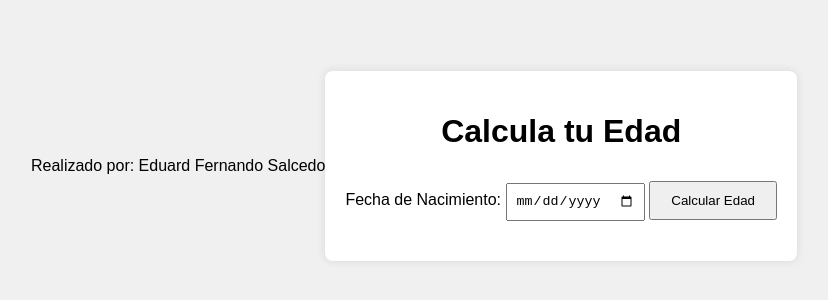
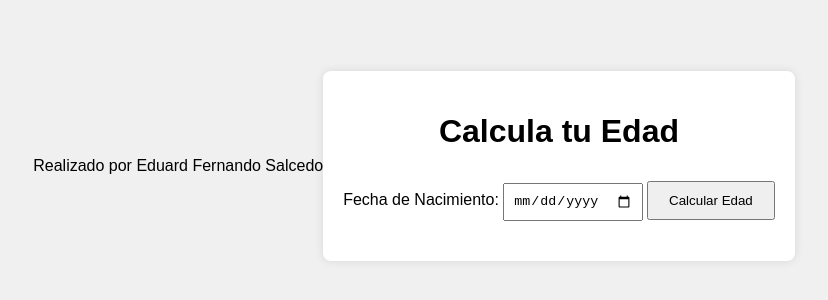
Before and after one commit to fernanjdjdj/calcula-tu-edad, a plain HTML site: page index.html in a window 1280 px wide. Shown: the part 234-534 px from the top of the page, without its empty margins (226-1054 px from the left). Drawn offline with Linux system fonts and the light colour scheme.

Commit message:
Update index.html

```diff
--- a/index.html
+++ b/index.html
@@ -4,7 +4,7 @@
     <meta charset="UTF-8">
     <meta name="viewport" content="width=device-width, initial-scale=1.0">
     <title>Calcula tu Edad </title>
-     Realizado por: Eduard Fernando Salcedo
+     Realizado por Eduard Fernando Salcedo
     <script src="script.js"></script>
     <link href="styles.css" rel="stylesheet" />
 </head>
```
